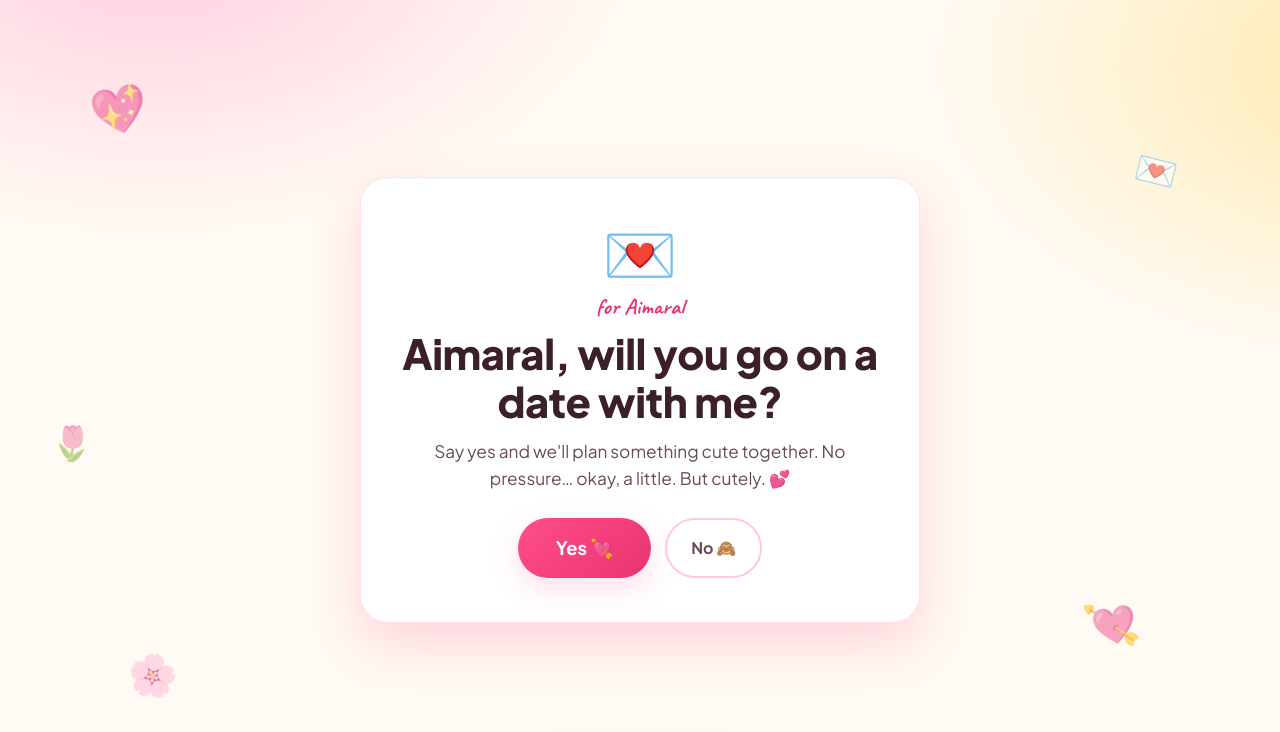
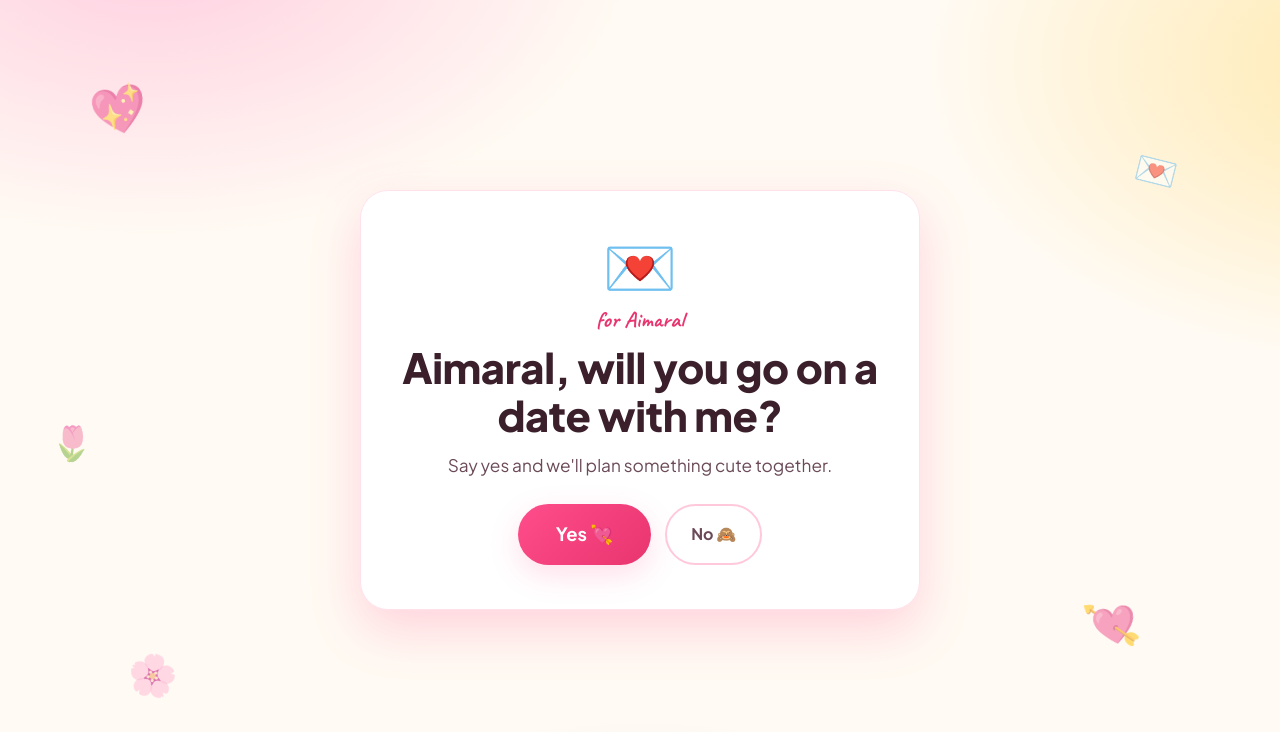
Before and after one commit to alibekkenny/oneshot-date, a FastAPI app: page / in a window 1280 px wide. Shown: the top 732 px of the page. Run offline with FastAPI, Linux system fonts and the light colour scheme.

Commit message:
copy: trim invite subheader and when-step options
Co-Authored-By: Claude Opus 4.8 (1M context) <noreply@anthropic.com>

```diff
--- a/app/templates/invite.html
+++ b/app/templates/invite.html
@@ -19,7 +19,7 @@
       <div class="big-emoji">💌</div>
       <p class="kicker">for {{ girl_name }}</p>
       <h1>{{ girl_name }}, will you go on a date with me?</h1>
-      <p class="lead">Say yes and we'll plan something cute together. No pressure… okay, a little. But cutely. 💕</p>
+      <p class="lead">Say yes and we'll plan something cute together.</p>
       <div class="ask-row">
         <button class="btn btn-yes btn-lg" data-answer-start="yes">Yes 💘</button>
         <button class="btn btn-no" data-answer-start="no">No 🙈</button>
@@ -78,9 +78,7 @@
       <p class="lead">Pick whatever's easiest — or write your own.</p>
       <div class="chips">
         <button type="button" class="chip" data-when>This weekend</button>
-        <button type="button" class="chip" data-when>Friday evening</button>
         <button type="button" class="chip" data-when>Next week</button>
-        <button type="button" class="chip" data-when>Surprise me</button>
       </div>
       <input type="text" id="when-other" class="text-input" placeholder="or type a day / time…" />
       <div class="nav-row">
```
